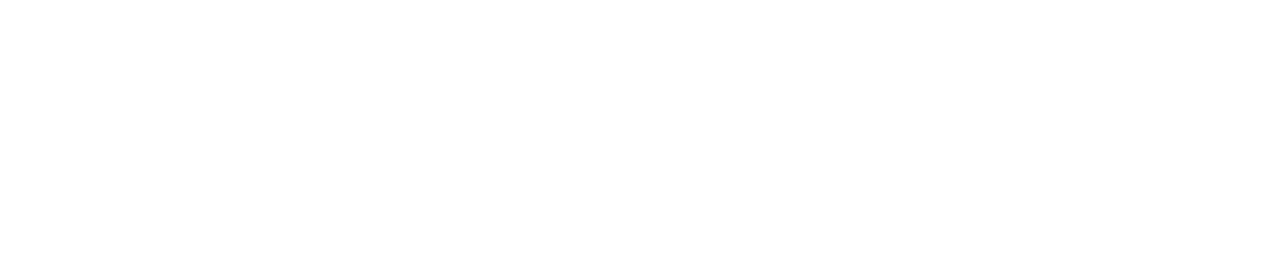
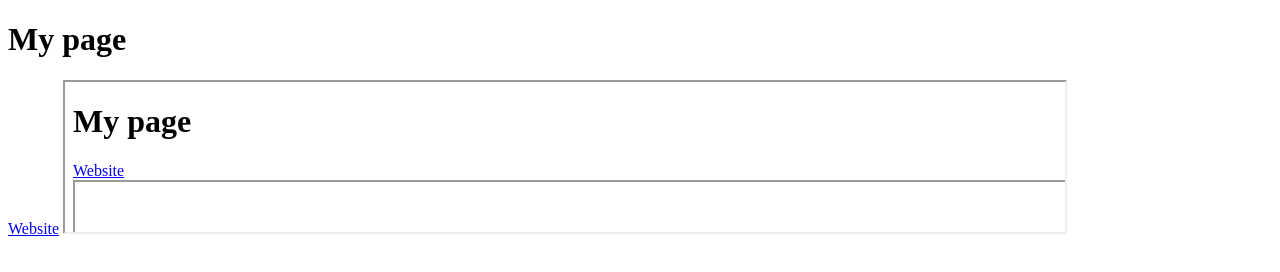
Before and after one commit to letscodewithakash/Html-css, a plain HTML site: page index.html in a window 1280 px wide. Drawn offline with Linux system fonts and the light colour scheme.

Commit message:
Update index.html

```diff
--- a/index.html
+++ b/index.html
@@ -5,6 +5,7 @@
     <meta name="viewport" content="width=device-width, initial-scale=1.0">
     <title>This is my web page</title>
 </head>
+
 <body>
     <!-- This is heading  -->
     <!-- <h1>Hey everyone</h1>
@@ -69,7 +70,53 @@
 
 
 
+<!-- <abbr>	Defines abbreviation or acronym.
+<address>	Defines contact info for the author/owner of a document.
+<bdo>	Defines text direction, left-to-right or right-to-left.
+<blockquote>	Defines a section quoted from another source.
+<cite>	Defines the title of a work, book, article, or publication.
+<q>	Defines short inline quotation, enclosed in quotation marks. -->
 
+<!--
+<p>this is abbrebiation <abbr title="Hyper text markup language"> HTML</abbr> </p>
+
+<address>
+    Akash chaudhary <br>
+    Greater Noida <br>
+    UP
+</address>
+
+<bdo dir="rtl">letscodewithakash</bdo>
+
+
+<blockquote>
+    The HTML Quotation elements are used to insert quoted texts in a web page, that is the portion of texts different from the normal texts in the web page. Below are some of the most used quotation elements of the HTML.</blockquote>
+    <cite title="link"> https://www.geeksforgeeks.org/html-quotations/?ref=lbp</cite>
+
+
+<p>
+    akash says  <q>this is important</q>
+</p> -->
+
+
+<!--
+<div style="border: 10px outset black;">
+    <p  >we are trying to apply color in background</p>
+
+</div> -->
+
+<h1>My page</h1>
+
+<!-- _blank	Opens the linked document in a new window or tab.
+_self	Opens the linked document in the same frame or window as the link. (Default behavior)
+_parent	Opens the linked document in the parent frame.
+_top	Opens the linked document in the full body of the window.
+framename	Opens the linked document in a specified frame. The frame’s name is specified in the  -->
+
+<a href="https://innovatehubcenter.com" target="_parent">Website</a>
+
+
+<iframe src="index.html" frameborder="1" width="1000"></iframe>
 
 
 </body>
```
